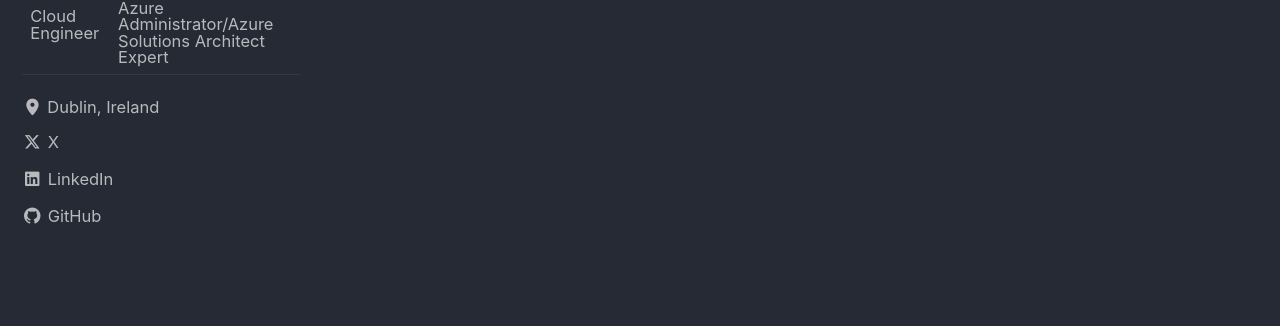
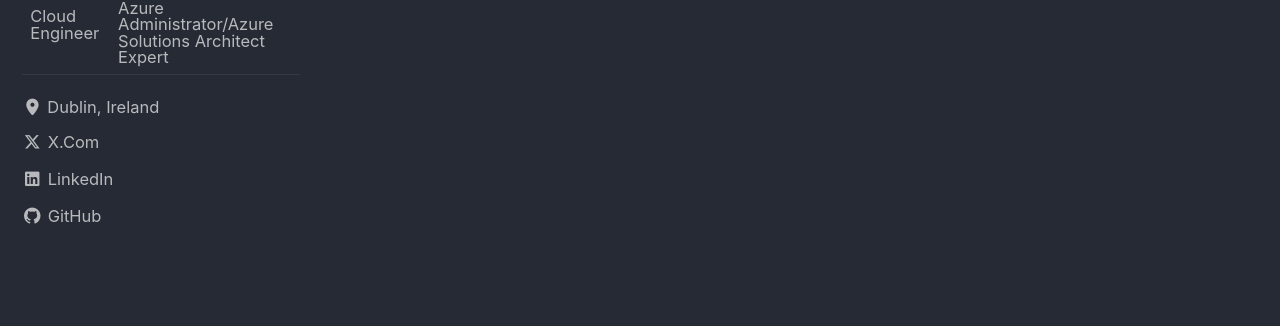
Before and after one commit to TinoStu/TinoStu.github.io, a Jekyll site: the page built from index.html, in a window 1280 px wide. Shown: the part 320-646 px from the top of the page. Built offline with Jekyll 4.4.1, drawn with Linux system fonts in a browser that asks for light colours; cached includes are drawn as plain includes; the list of posts is cut into pages by our own code.

Commit message:
update label

```diff
--- a/_config.yml
+++ b/_config.yml
@@ -125,7 +125,7 @@
     - label: "Website"
       icon: "fas fa-fw fa-link"
       # url: "https://your-website.com"
-    - label: "X"
+    - label: "X.Com"
       icon: "fa-brands fa-x-twitter"
       url: "https://x.com/StuartGleasure"
     - label: "LinkedIn"
```
